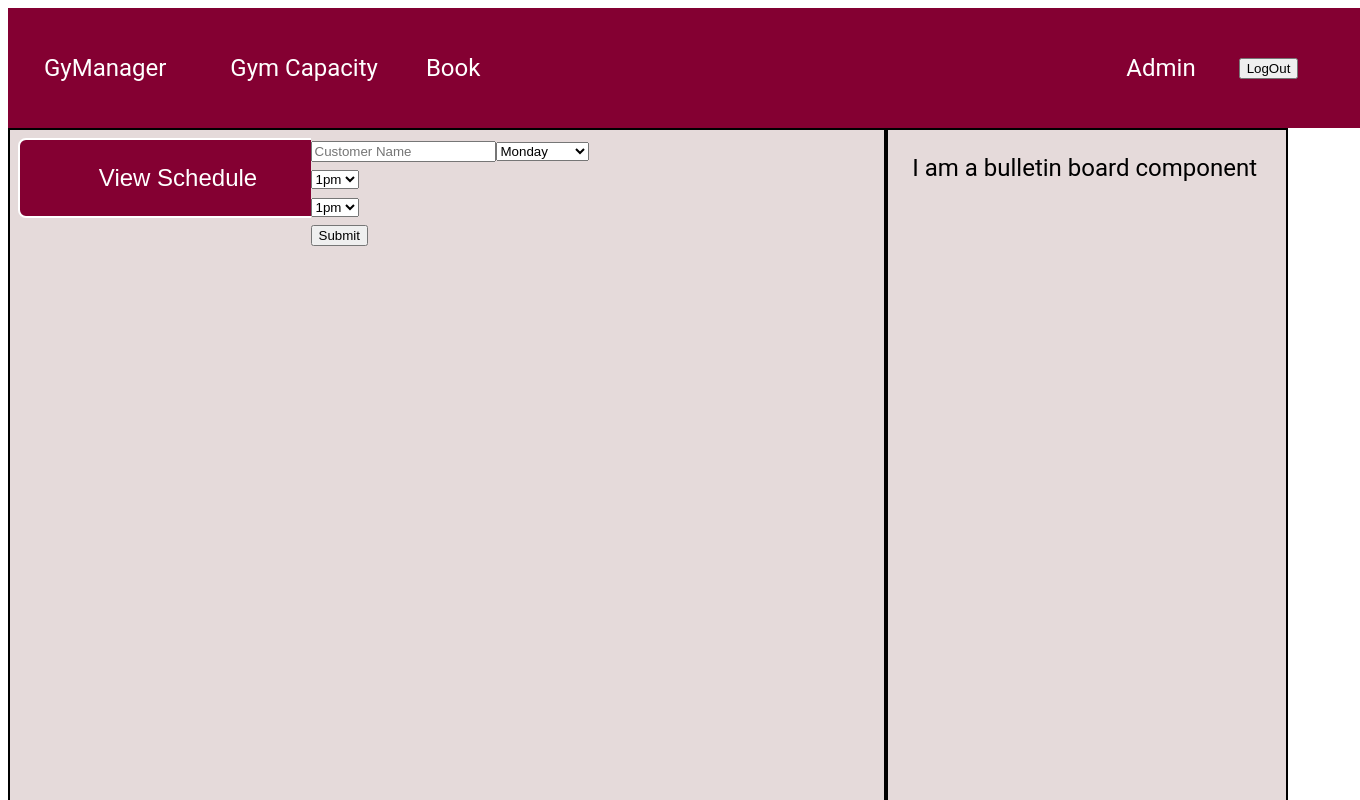
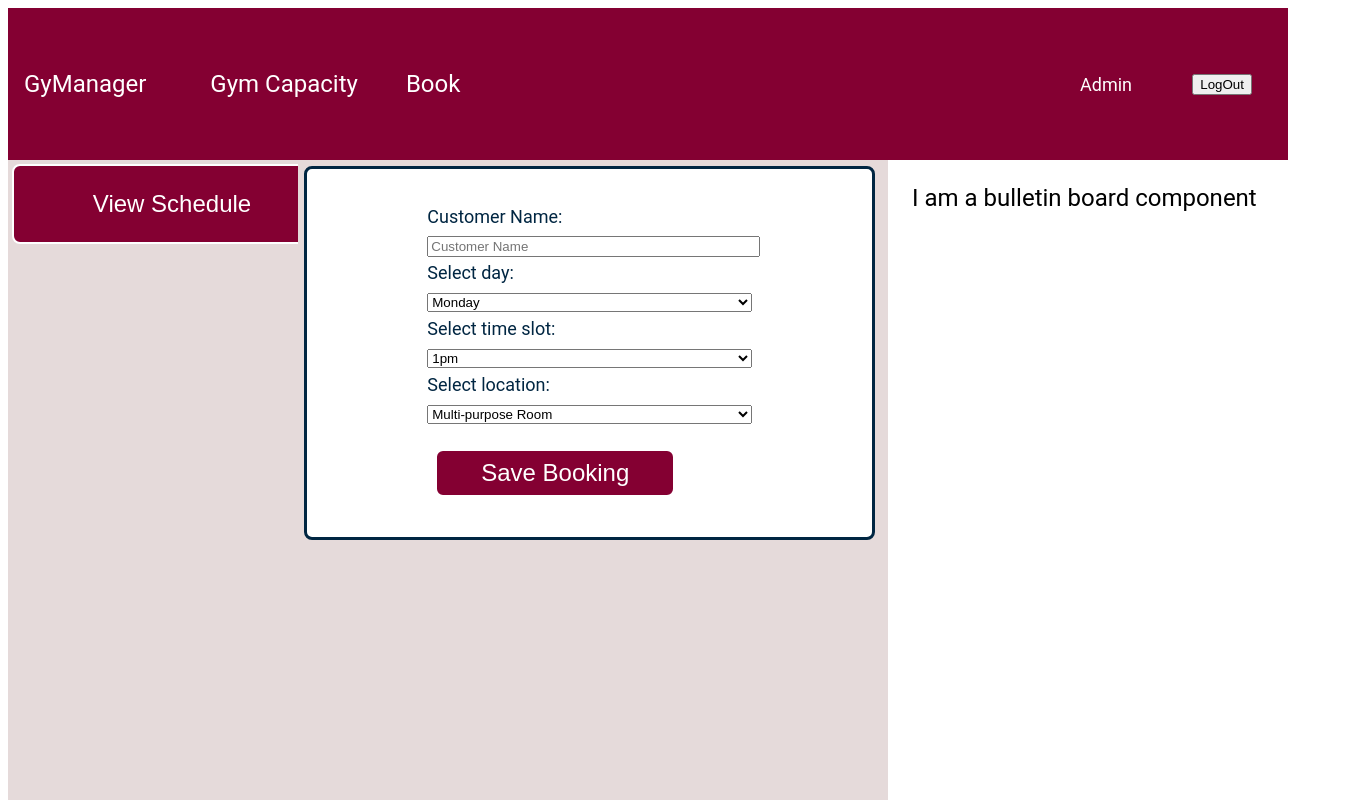
Before and after one commit to harwindersidhu/gymanager, a React (Create React App) app: page /book in a window 1280 px wide. Both pictures are taken after a click on the button "Create Booking". Shown: the top 800 px of the page, 1360 px wide, since content can reach past the window. Built offline with nearby package versions, Linux system fonts and the light colour scheme; no server answers.

Commit message:
work on UI

```diff
--- a/src/components/Navigation.scss
+++ b/src/components/Navigation.scss
@@ -1,12 +1,11 @@
 nav {
-  width: 100%;
+  width: auto;
   height: 120px;
   background: #840032;
   display: flex;
   flex-direction: row;
   align-items: center;
-  padding-left: 1.5em;
-  padding-right: 1.5em;
+  padding: 1rem;
   color: white;
   font-family: 'Roboto', sans-serif;
   font-size: 1.5rem;
--- a/src/components/component_booking/Booking.scss
+++ b/src/components/component_booking/Booking.scss
@@ -7,37 +7,37 @@
   font-size: 1.5rem;
   font-family: 'Roboto', sans-serif;
   justify-content: space-between;
+  overflow: auto;
+
 }
 
 .facility-booking {
   display: flex;
   flex: 1;
   flex-direction: row;
-  border: 2px solid black;
   height: auto;
 }
 
 .days-view {
-  margin: 0.25rem;
   width: 33%;
   height: fit-content;
+
 }
 
 .schedule-view {
   background-color: #e5dada;
   width: 80%;
-  margin: 0.25rem;
   height: inherit;
   overflow: auto;
 }
 
 section.day-list {
 height: fit-content;
-align-items: fl;
+align-items:flex-start;
 
 }
 
-button.createBooking {
+button.large {
   background-color: #840032;
   color: #ffffff;
   padding: 0.25rem;
@@ -53,7 +53,7 @@ button.createBooking {
   align-items: center;
 }
 
-button.createBooking:hover {
+button.large:hover {
   background-color: #e59500;
 }
 
@@ -96,6 +96,7 @@ section.schedule-list {
   overflow: auto;
   border-radius: 0.5rem;
   border: 1;
+
 }
 
 h3 {
@@ -114,12 +115,6 @@ button.schedule-item.cancel {
   padding: 0.5rem;
 }
 
-button.schedule-item.create {
-  background-color: green;
-  color: #ffffff;
-  width: fit-content;
-  padding: 0.5rem;
-}
 
 button.schedule-item:hover {
   background-color: #e59500;
@@ -134,3 +129,63 @@ button.schedule-item:hover {
 li {
   list-style-type: none;
  }
+
+.create-booking {
+  display: flex;
+  flex-direction: column;
+  justify-content: space-between;
+  background-color: #ffffff;
+  border: solid;
+  color: #002642;
+  border-color: #002642;
+  width: 85%;
+  margin: 0.35rem;
+  border-radius: 0.5rem;
+  border: 1;
+  padding: 2rem;
+  align-items: center;
+}
+
+form {
+
+}
+
+input {
+  width: 100%;
+}
+
+select {
+  width: 100%;
+  height: fit-content;
+}
+
+option {
+  width:300px;
+  width: 3rem;
+}
+
+label {
+  font-size: large;
+}
+
+button.create-booking {
+  background-color: #840032;
+  color: #ffffff;
+  padding: 0.5rem;
+  margin: 0.5rem;
+  margin-top: 1.5rem;
+  text-align: center;
+  border-radius: 0.5rem;
+  border: 0;
+  font-size: 1.5rem;
+  height: 100%;
+  width: 15rem;
+  border-width: 2px;
+  border-style: solid;
+  align-items: center;
+
+}
+
+button.create-booking:hover {
+  background-color: #e59500;
+}
--- a/src/components/component_booking/components/Button.js
+++ b/src/components/component_booking/components/Button.js
@@ -2,7 +2,7 @@ import React from "react"; //optional
 
 function Create (props) {
   return (
-  <button className="createBooking" onClick={props.onChange}>{props.name}</button>
+  <button className="large" onClick={props.onChange}>{props.name}</button>
   );
 };
 export default Create;
--- a/src/components/component_booking/components/Form.js
+++ b/src/components/component_booking/components/Form.js
@@ -7,10 +7,13 @@ export default function Form(props) {
   console.log(errors);
 
   return (
-    <section className="create-booking">
+    <div className="create-booking">
     <form onSubmit={handleSubmit(onSubmit)}>
-      <input type="text" placeholder="Customer Name" {...register("Customer Name", {required: true, max: 30, min: 1})} />
-      <select {...register("Day", { required: true })}>
+      <label for="customer-name">Customer Name: </label>
+      <input name="customer-name" type="text" placeholder="Customer Name" {...register("Customer Name", {required: true, max: 30, min: 1})} />
+      <br />
+      <label for="day">Select day: </label>
+      <select name="day" {...register("Day", { required: true })}>
         <option value="Monday">Monday</option>
         <option value="Tuesday">Tuesday</option>
         <option value="Wednesday">Wednesday</option>
@@ -18,7 +21,8 @@ export default function Form(props) {
         <option value="Friday">Friday</option>
       </select>
       <br />
-      <select {...register("Time Slot")}>
+      <label for="time-slot">Select time slot: </label>
+      <select name="time-slot" {...register("Time Slot")}>
         <option value="1pm">1pm</option>
         <option value="2pm">2pm</option>
         <option value="3pm">3pm</option>
@@ -26,12 +30,13 @@ export default function Form(props) {
         <option value="5pm">5pm</option>
       </select>
       <br />
-      <select {...register("Facility Name")}>
-        <option value="Multi-purpose Room">1pm</option>
+      <label for="location">Select location: </label>
+      <select name="location" {...register("Facility Name")}>
+        <option value="Multi-purpose Room">Multi-purpose Room</option>
         </select>
         <br />
-      <input type="submit" onChange={(event) => props.createBooking(event.target.value)}/>
+      <button className="create-booking" type="submit" onChange={(event) => props.createBooking(event.target.value)}>Save Booking</button>
     </form>
-    </section >
+    </div >
   );
 }
--- a/src/components/component_bulletin/BulletinBoard.scss
+++ b/src/components/component_bulletin/BulletinBoard.scss
@@ -1,6 +1,6 @@
 .bulletin {
   padding: 1em;
-  border: 2px solid black;
+background-color: #ffffff;
   display: flex;
   flex: 0.4;
   width: 100%;
```
